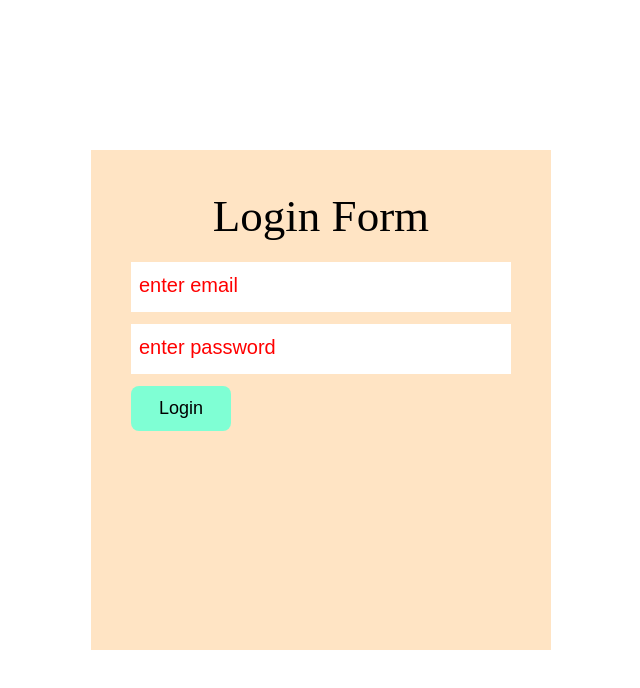
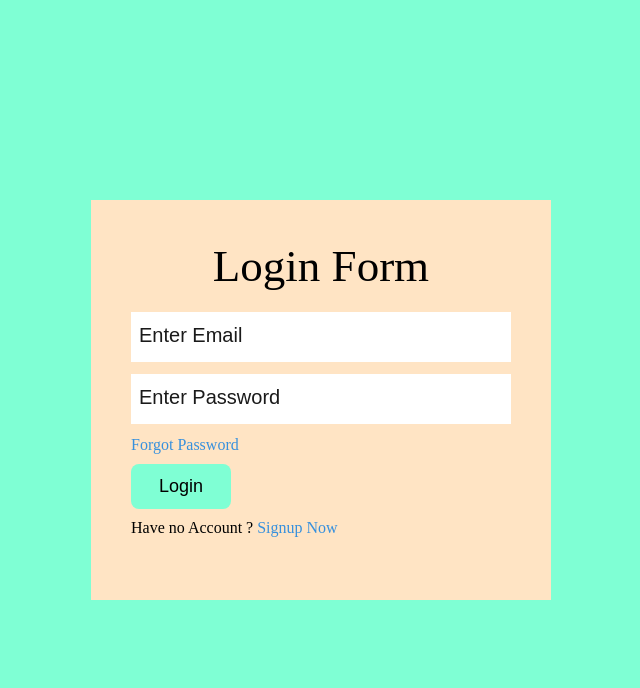
Before and after one commit to kaderabdul79/charitox, a React (Create React App) app: page /login in a window 1280 px wide. Shown: the top 688 px of the page, without its empty margins (319-959 px from the left). Built offline with nearby package versions, Linux system fonts and the light colour scheme; a web font is replaced by a local one.

Commit message:
login form has been finish now

```diff
--- a/src/Pages/Login.js
+++ b/src/Pages/Login.js
@@ -1,4 +1,5 @@
 import React from 'react';
+import { Link } from 'react-router-dom';
 import '../styles/Login.css';
 
 const Login = () => {
@@ -9,8 +10,10 @@ const Login = () => {
                 <form class="form">
                     <div className='email'><input type="email" name="email" value="" placeholder='enter email'></input></div>
                     <div className='password'><input type="password" name="password" value="" placeholder='enter password'></input></div>
+                    <Link to="/forgot">Forgot Password</Link>
                     <div className="submit"><input type="submit" value="Login" /></div>
                 </form>
+                Have no Account ? <Link to="/signup">Signup Now</Link>
             </div>
         </div>
     );
--- a/src/styles/Login.css
+++ b/src/styles/Login.css
@@ -1,12 +1,12 @@
 .formlogin{
-    background-color: rgb(255, 255, 255);
+    background-color: aquamarine;
     height: 100vh;
     width: 100%;
     position: relative;
 }
 .loginform{
     width: 460px;
-    height: 500px;
+    height: 400px;
     padding: 40px;
     position: absolute;
     left: 50%;
@@ -37,14 +37,18 @@ input[type="password"]:focus{
     margin: 12px 0px;
 }
 ::placeholder {
-    color: red;
+    color: rgb(26, 26, 26);
     font-size: 20px;
+    text-transform: capitalize;
   }
 .password{
 
 }
 .password{
 
+}
+.submit{
+    margin: 10px 0;
 }
 input[type="submit"] {
     width: 100px;
@@ -54,4 +58,12 @@ input[type="submit"] {
     background-color: aquamarine;
     border: none;
     border-radius: 8px;
+    transition: .3s;
 }
+input[type="submit"]:hover{
+    background-color: #EFC94C;
+}
+a{
+    text-decoration: none;
+    color: rgb(55, 144, 221);
+}
```
